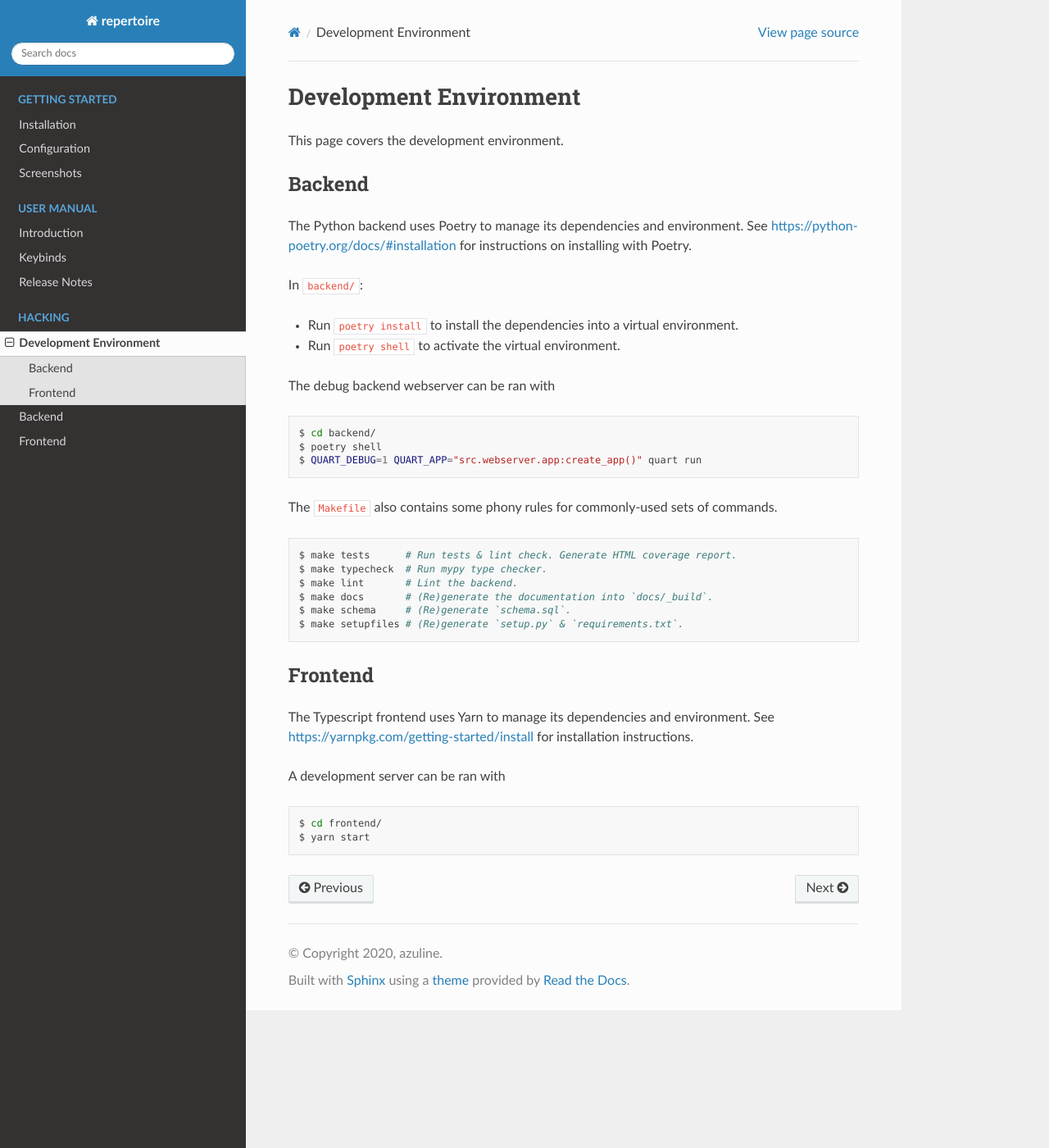
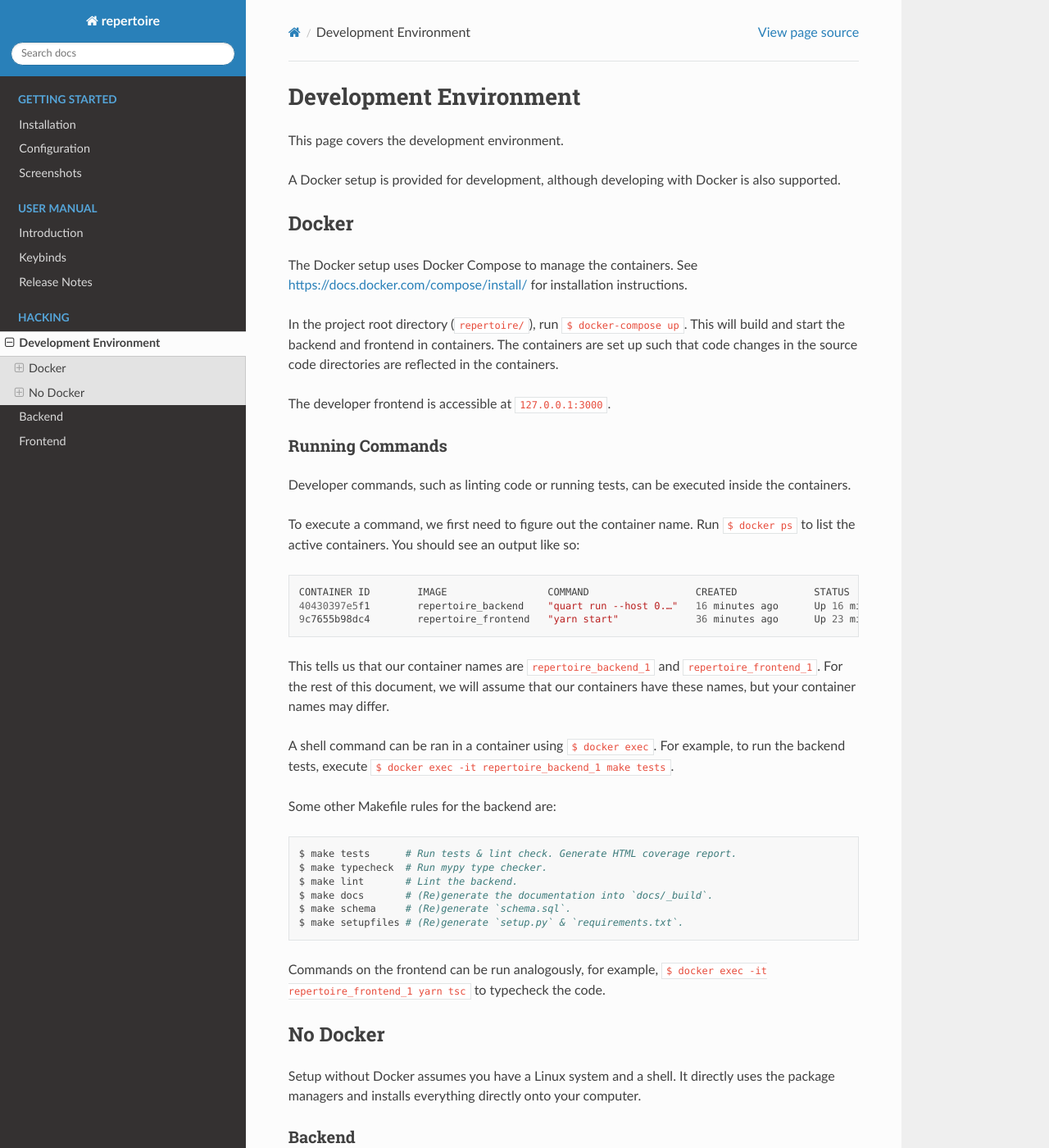
Before and after one commit to azuline/repertoire, a Sphinx documentation site: the page built from docs/hacking/environment.rst, in a window 1280 px wide and 1400 px high. Shown: the whole window at 82% size. Built offline with Sphinx 7.4.7 and the Read the Docs theme 2.0.0, drawn with Linux system fonts in a browser that asks for light colours; pages that are not in the unit, such as notebooks, are missing from menus; some of the changed text lies outside the part shown.

Commit message:
add docker-compose setup for local development (#187)
* add working docker-compose setup for local development
* add docs for docker dev env

```diff
--- a/docs/hacking/environment.rst
+++ b/docs/hacking/environment.rst
@@ -5,8 +5,67 @@ Development Environment
 
 This page covers the development environment.
 
+A Docker setup is provided for development, although developing with Docker is
+also supported.
+
+Docker
+------
+
+The Docker setup uses Docker Compose to manage the containers. See
+https://docs.docker.com/compose/install/ for installation instructions.
+
+In the project root directory (``repertoire/``), run ``$ docker-compose up``.
+This will build and start the backend and frontend in containers. The
+containers are set up such that code changes in the source code directories are
+reflected in the containers.
+
+The developer frontend is accessible at ``127.0.0.1:3000``.
+
+Running Commands
+^^^^^^^^^^^^^^^^
+
+Developer commands, such as linting code or running tests, can be executed
+inside the containers.
+
+To execute a command, we first need to figure out the container name. Run ``$
+docker ps`` to list the active containers. You should see an output like so:
+
+.. code-block::
+
+   CONTAINER ID        IMAGE                 COMMAND                  CREATED             STATUS              PORTS                      NAMES
+   40430397e5f1        repertoire_backend    "quart run --host 0.…"   16 minutes ago      Up 16 minutes       127.0.0.1:5000->5000/tcp   repertoire_backend_1
+   9c7655b98dc4        repertoire_frontend   "yarn start"             36 minutes ago      Up 23 minutes       127.0.0.1:3000->3000/tcp   repertoire_frontend_1
+
+This tells us that our container names are ``repertoire_backend_1`` and
+``repertoire_frontend_1``. For the rest of this document, we will assume that
+our containers have these names, but your container names may differ.
+
+A shell command can be ran in a container using ``$ docker exec``. For example,
+to run the backend tests, execute ``$ docker exec -it repertoire_backend_1 make
+tests``.
+
+Some other Makefile rules for the backend are:
+
+.. code-block:: sh
+
+   $ make tests      # Run tests & lint check. Generate HTML coverage report.
+   $ make typecheck  # Run mypy type checker.
+   $ make lint       # Lint the backend.
+   $ make docs       # (Re)generate the documentation into `docs/_build`.
+   $ make schema     # (Re)generate `schema.sql`.
+   $ make setupfiles # (Re)generate `setup.py` & `requirements.txt`.
+
+Commands on the frontend can be run analogously, for example, ``$ docker exec
+-it repertoire_frontend_1 yarn tsc`` to typecheck the code.
+
+No Docker
+---------
+
+Setup without Docker assumes you have a Linux system and a shell. It directly
+uses the package managers and installs everything directly onto your computer.
+
 Backend
--------
+^^^^^^^
 
 The Python backend uses Poetry to manage its dependencies and environment.
 See https://python-poetry.org/docs/#installation for instructions on installing
@@ -14,7 +73,8 @@ with Poetry.
 
 In ``backend/``:
 
-- Run ``poetry install`` to install the dependencies into a virtual environment.
+- Run ``poetry install`` to install (developer) dependencies into a virtual
+  environment.
 - Run ``poetry shell`` to activate the virtual environment.
 
 The debug backend webserver can be ran with
@@ -25,8 +85,7 @@ The debug backend webserver can be ran with
    $ poetry shell
    $ QUART_DEBUG=1 QUART_APP="src.webserver.app:create_app()" quart run
 
-The ``Makefile`` also contains some phony rules for commonly-used sets of
-commands.
+The backend contains some Makefile rules:
 
 .. code-block:: sh
 
@@ -38,11 +97,15 @@ commands.
    $ make setupfiles # (Re)generate `setup.py` & `requirements.txt`.
 
 Frontend
---------
+^^^^^^^^
 
 The Typescript frontend uses Yarn to manage its dependencies and
 environment. See https://yarnpkg.com/getting-started/install for installation
 instructions.
+
+In ``frontend/``:
+
+- Run ``$ yarn install`` to install the (developer) dependencies.
 
 A development server can be ran with
 
```
Also changed, not shown: docker-compose.yml (+17 -9 lines), 8 other files.
